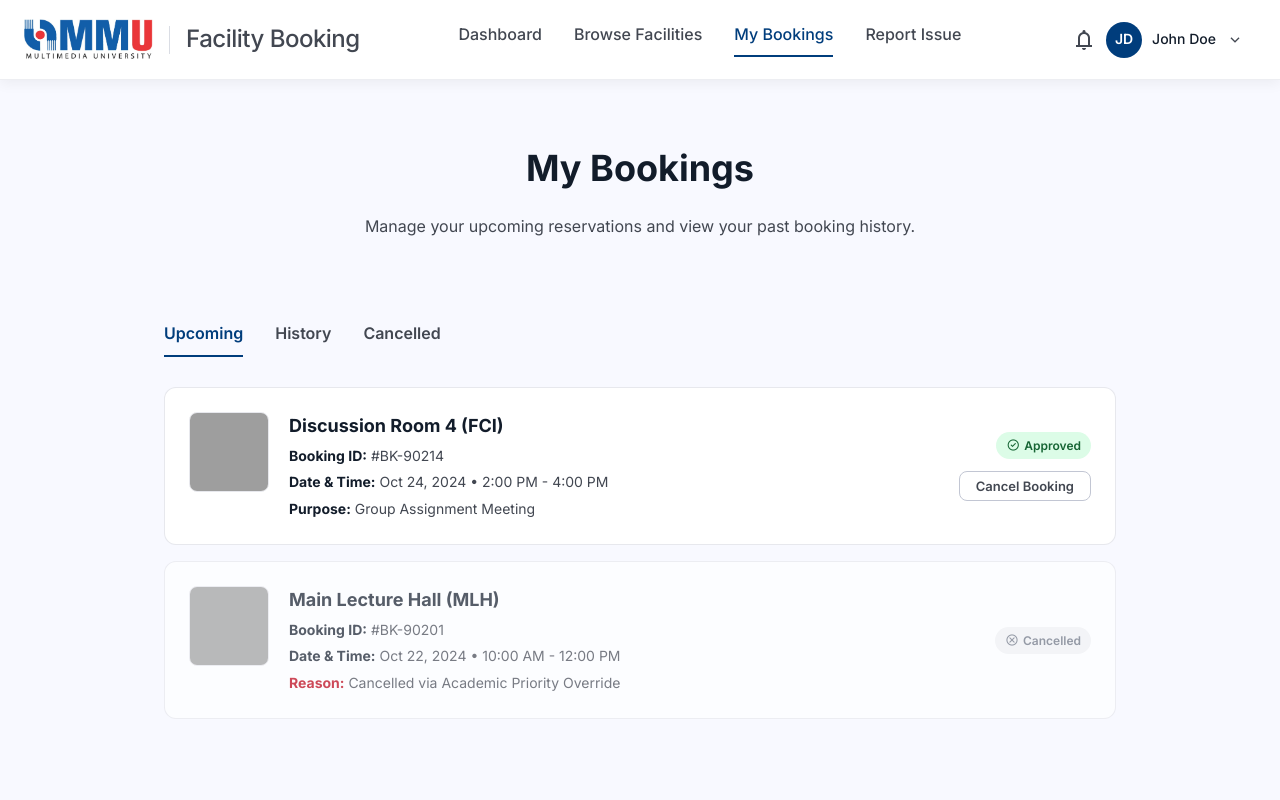
After one commit to AleesyaZ/MMU_Facility_Booking_System, a PHP site: page /prototypes/my-bookings.html in a window 1280 px wide. The commit adds this page. Run offline with PHP 8.4, Linux system fonts and the light colour scheme; grey boxes are pictures that could not be loaded.

Commit message:
added report issue and my bookings pages

```diff
--- /dev/null
+++ b/prototypes/my-bookings.html
@@ -0,0 +1,106 @@
+<!DOCTYPE html>
+<html lang="en">
+<head>
+    <meta charset="utf-8"/>
+    <meta name="viewport" content="width=device-width, initial-scale=1.0"/>
+    <title>My Bookings - MMU Campus Space</title>
+    <link rel="stylesheet" href="../public/css/style.css">
+    <link href="https://fonts.googleapis.com/css2?family=Inter:wght@400;500;600;700&display=swap" rel="stylesheet"/>
+    <link href="https://fonts.googleapis.com/css2?family=Material+Symbols+Outlined:wght,FILL@300,0..1&display=swap" rel="stylesheet"/>
+</head>
+<body>
+
+    <!-- Logged-in Navbar -->
+    <header class="navbar">
+        <div class="container nav-container">
+            <a href="student-dashboard.php" class="nav-logo">
+                <img src="../public/img/mmulogo.jpg" alt="MMU Logo">
+                <div class="logo-divider"></div>
+                <span class="system-name">Facility Booking</span>
+            </a>
+
+            <nav class="nav-links">
+                <a href="student-dashboard.php">Dashboard</a>
+                <a href="facilities.html">Browse Facilities</a>
+                <a href="my-bookings.html" class="active">My Bookings</a>
+                <a href="#">Report Issue</a>
+            </nav>
+
+            <div class="nav-profile">
+                <span class="material-symbols-outlined" style="color: var(--text-muted);">notifications</span>
+                <div class="avatar">JD</div>
+                <span style="font-weight: 500; font-size: 14px;">John Doe</span>
+                <span class="material-symbols-outlined" style="font-size: 18px; color: var(--text-muted);">expand_more</span>
+            </div>
+        </div>
+    </header>
+
+    <!-- Page Header -->
+    <div class="page-header" style="padding-bottom: 40px;">
+        <h1>My Bookings</h1>
+        <p>Manage your upcoming reservations and view your past booking history.</p>
+    </div>
+
+    <!-- Main Content -->
+    <main class="container" style="max-width: 1000px; margin-top: 32px;">
+
+        <!-- Tabs -->
+        <div class="nav-tabs">
+            <button class="tab-btn active">Upcoming</button>
+            <button class="tab-btn">History</button>
+            <button class="tab-btn">Cancelled</button>
+        </div>
+
+        <!-- Booking List -->
+        <div class="booking-list">
+
+            <!-- Booking Card 1 (Approved) -->
+            <div class="booking-card">
+                <div class="booking-info">
+                    <div class="booking-img-wrapper">
+                        <img src="https://images.unsplash.com/photo-1497366216548-37526070297c?auto=format&fit=crop&w=300&q=80" alt="Discussion Room">
+                    </div>
+                    <div class="booking-details">
+                        <h3>Discussion Room 4 (FCI)</h3>
+                        <div class="booking-meta">
+                            <span><strong>Booking ID:</strong> #BK-90214</span>
+                            <span><strong>Date & Time:</strong> Oct 24, 2024 • 2:00 PM - 4:00 PM</span>
+                            <span><strong>Purpose:</strong> Group Assignment Meeting</span>
+                        </div>
+                    </div>
+                </div>
+                <div class="booking-actions">
+                    <span class="badge badge-approved">
+                        <span class="material-symbols-outlined" style="font-size: 14px;">check_circle</span> Approved
+                    </span>
+                    <button class="btn btn-outline" style="padding: 6px 16px; font-size: 13px;">Cancel Booking</button>
+                </div>
+            </div>
+
+            <!-- Booking Card 2 (Cancelled by Admin Override) -->
+            <div class="booking-card" style="opacity: 0.7;">
+                <div class="booking-info">
+                    <div class="booking-img-wrapper">
+                        <img src="https://images.unsplash.com/photo-1577415124269-fc1140a69e91?auto=format&fit=crop&w=300&q=80" alt="Lecture Hall">
+                    </div>
+                    <div class="booking-details">
+                        <h3>Main Lecture Hall (MLH)</h3>
+                        <div class="booking-meta">
+                            <span><strong>Booking ID:</strong> #BK-90201</span>
+                            <span><strong>Date & Time:</strong> Oct 22, 2024 • 10:00 AM - 12:00 PM</span>
+                            <span><strong style="color: var(--secondary);">Reason:</strong> Cancelled via Academic Priority Override</span>
+                        </div>
+                    </div>
+                </div>
+                <div class="booking-actions">
+                    <span class="badge badge-cancelled" style="background-color: #f1f3f5; color: #6b7280;">
+                        <span class="material-symbols-outlined" style="font-size: 14px;">cancel</span> Cancelled
+                    </span>
+                </div>
+            </div>
+
+        </div>
+    </main>
+
+</body>
+</html>
--- a/public/css/style.css
+++ b/public/css/style.css
@@ -771,7 +771,15 @@ a {
     gap: 4px;
 }
 
-.stat-box.success { background-color: var(--success-bg); color: var(--success-text); }
+.stat-box.primary {
+    background-color: #e6eeff;
+    color: var(--primary);
+}
+
+.stat-box.warning {
+    background-color: #fff3cd;
+    color: #856404;
+}
 .stat-box.warning { background-color: #fff3cd; color: #856404; }
 
 .stat-label { font-size: 13px; font-weight: 600; text-transform: uppercase; letter-spacing: 0.5px; opacity: 0.8;}
@@ -818,10 +826,19 @@ a {
     display: inline-flex;
     align-items: center;
     gap: 4px;
-    padding: 4px 8px;
+    padding: 4px 10px;
     border-radius: 50px;
-    font-size: 11px;
+    font-size: 12px;
     font-weight: 600;
+    width: fit-content;
+}
+
+.item-footer {
+    display: flex;
+    justify-content: space-between;
+    align-items: center;
+    width: 100%;
+    margin-top: 12px;
 }
 
 .badge-pending { background-color: #fff3cd; color: #856404; }
@@ -1235,15 +1252,15 @@ textarea.form-control {
 /* =========================================
    12. PROFILE DROPDOWN STYLES
    ========================================= */
-/* Combined and unified duplicated dropdown targets */
+
 .nav-profile {
-    position: relative; /* Anchor for the dropdown menu */
+    position: relative;
     padding: 6px 12px;
     border-radius: 8px;
     transition: background 0.3s ease;
     display: inline-flex !important;
     align-items: center !important;
-    flex-wrap: nowrap !important; /* Prevents icons and names from stacking on mobile */
+    flex-wrap: nowrap !important;
     gap: 10px !important;
     min-width: fit-content;
     cursor: pointer;
@@ -1262,7 +1279,7 @@ textarea.form-control {
     border: 1px solid var(--border-color);
     border-radius: 12px;
     box-shadow: var(--shadow-soft);
-    display: none; /* Controlled via JS toggle classes */
+    display: none;
     flex-direction: column;
     padding: 8px 0;
     z-index: 110;
@@ -1303,18 +1320,175 @@ textarea.form-control {
 }
 
 .profile-name {
-    display: block !important;    /* Block layout required for text ellipsis behavior */
-    max-width: 150px !important;  /* Standard truncation block fallback width */
+    display: block !important;    /* block layout required for text ellipsis behavior */
+    max-width: 150px !important;
     white-space: nowrap !important;
     overflow: hidden !important;
-    text-overflow: ellipsis !important; /* Generates standard dynamic trailing dots "..." */
+    text-overflow: ellipsis !important; /* generates standard dynamic trailing dots "..." */
     font-weight: 500;
     font-size: 14px;
     color: var(--text-main);
-    flex-shrink: 1;               /* Enables responsive name scale contraction */
+    flex-shrink: 1;
 }
 
-/* Ensure structural icon indicators do not contract or shift wrappers */
 .nav-profile .material-symbols-outlined {
     flex-shrink: 0;
 }
+
+/* =========================================
+   13. MY BOOKINGS PAGE
+   ========================================= */
+/* tab navigation */
+.nav-tabs {
+    display: flex;
+    gap: 32px;
+    margin-bottom: 32px;
+}
+
+.tab-btn {
+    background: none;
+    border: none;
+    padding: 12px 0;
+    font-size: 16px;
+    font-weight: 600;
+    color: var(--text-muted);
+    cursor: pointer;
+    position: relative;
+    transition: color 0.3s ease;
+}
+
+.tab-btn:hover {
+    color: var(--primary);
+}
+
+.tab-btn.active {
+    color: var(--primary);
+}
+
+/* The active underline */
+.tab-btn.active::after {
+    content: '';
+    position: absolute;
+    bottom: -2px;
+    left: 0;
+    width: 100%;
+    height: 2px;
+    background-color: var(--primary);
+}
+
+/* Detailed Booking Card */
+.booking-list {
+    display: flex;
+    flex-direction: column;
+    gap: 16px;
+    padding-bottom: 64px;
+}
+
+.booking-card {
+    background: var(--surface);
+    border: 1px solid rgba(194, 198, 211, 0.4);
+    border-radius: 12px;
+    padding: 24px;
+    display: flex;
+    flex-direction: column;
+    gap: 16px;
+    transition: box-shadow 0.3s ease;
+}
+
+.booking-card:hover {
+    box-shadow: var(--shadow-soft);
+}
+
+@media (min-width: 768px) {
+    .booking-card {
+        flex-direction: row;
+        align-items: center;
+        justify-content: space-between;
+    }
+}
+
+.booking-info {
+    display: flex;
+    gap: 20px;
+    flex: 1;
+}
+
+.booking-icon {
+    width: 64px;
+    height: 64px;
+    border-radius: 12px;
+    background-color: rgba(0, 61, 124, 0.05);
+    color: var(--primary);
+    display: flex;
+    align-items: center;
+    justify-content: center;
+    flex-shrink: 0;
+}
+
+.booking-icon .material-symbols-outlined {
+    font-size: 32px;
+}
+
+.booking-details h3 {
+    font-size: 18px;
+    color: var(--text-main);
+    margin-bottom: 4px;
+}
+
+.booking-meta {
+    font-size: 14px;
+    color: var(--text-muted);
+    display: flex;
+    flex-direction: column;
+    gap: 4px;
+}
+
+.booking-meta strong {
+    color: var(--text-main);
+}
+
+/* Right side actions */
+.booking-actions {
+    display: flex;
+    flex-direction: column;
+    align-items: flex-start;
+    gap: 12px;
+    min-width: 150px;
+}
+
+@media (min-width: 768px) {
+    .booking-actions {
+        align-items: flex-end;
+        text-align: right;
+    }
+}
+
+.badge-cancelled {
+    background-color: #f1f3f5;
+    color: #6b7280;
+}
+
+/* =========================================
+   14. LIST ITEM IMAGES
+   ========================================= */
+.booking-img-wrapper {
+    width: 80px;
+    height: 80px;
+    border-radius: 8px;
+    overflow: hidden;
+    flex-shrink: 0;
+    border: 1px solid rgba(194, 198, 211, 0.4);
+}
+
+.booking-img-wrapper img {
+    width: 100%;
+    height: 100%;
+    object-fit: cover;
+}
+
+/* Adjust the details container to align nicely with the image */
+.booking-details {
+    display: flex;
+    flex-direction: column;
+    justify-content: center;
+}
```
Also changed, not shown: prototypes/report-issue.html (added, +142 -0 lines), prototypes/student-dashboard.php (+39 -17 lines).
